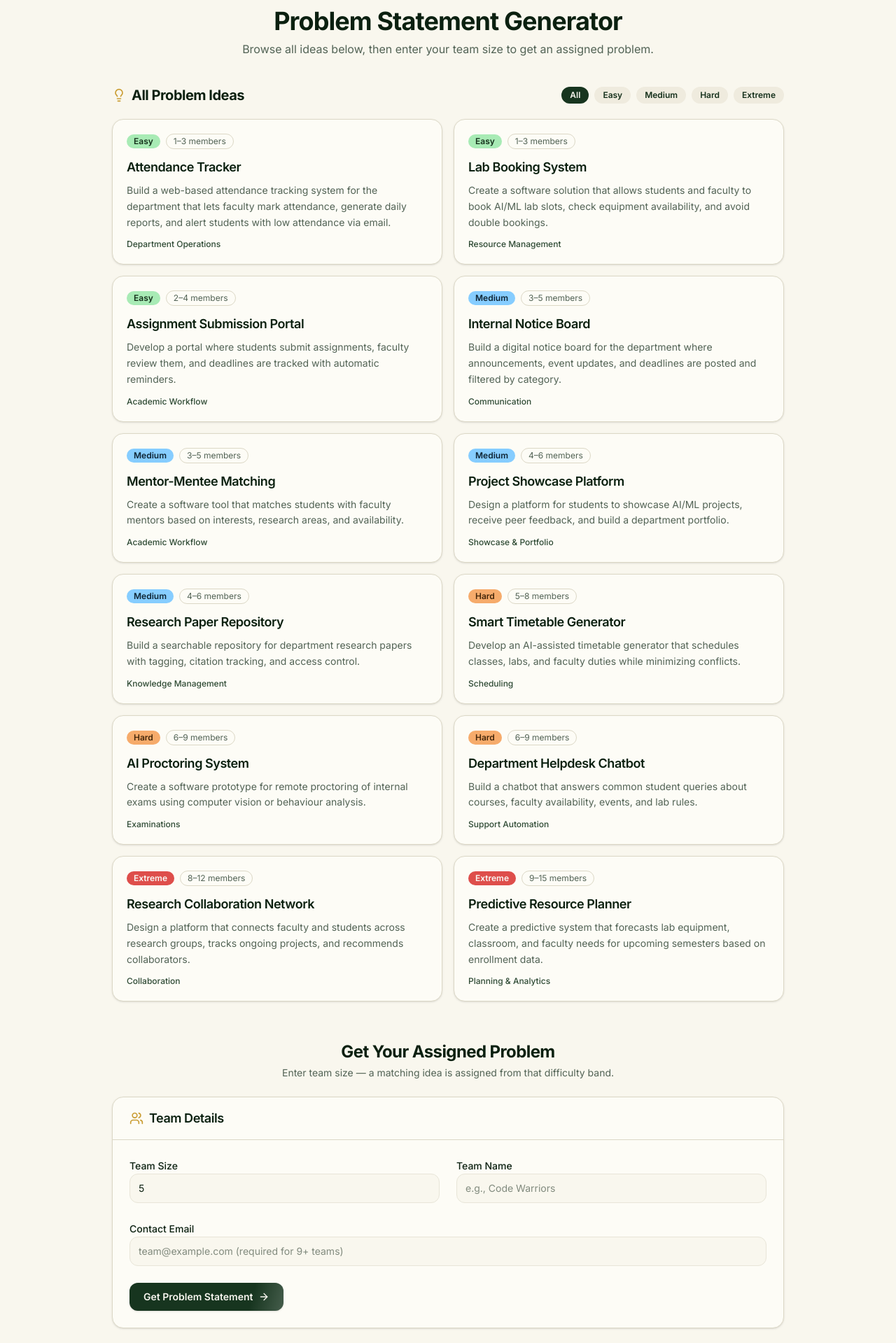
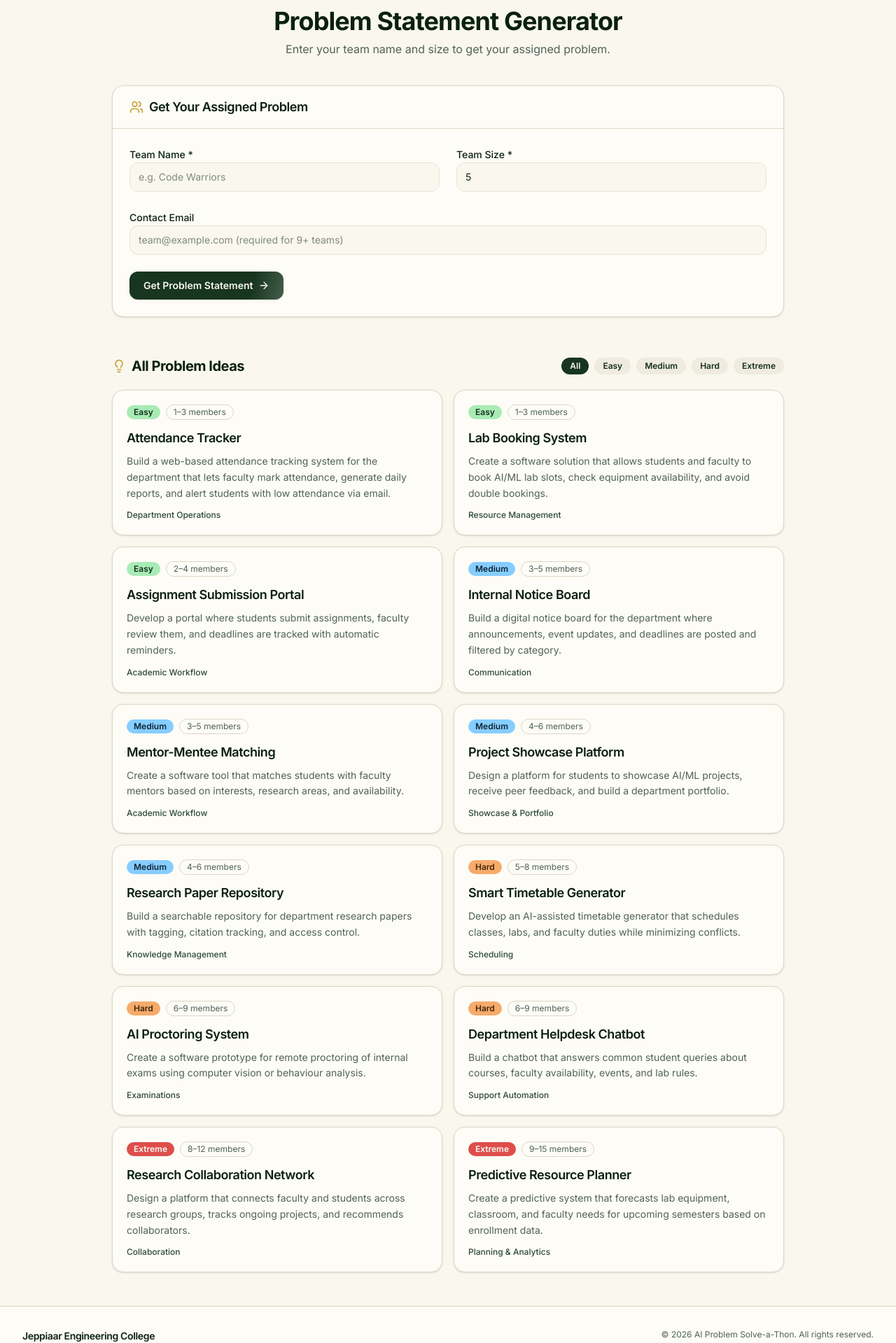
Before and after one commit to sairambn/AI-Competition, a React (Vite) app: page /problems in a window 1280 px wide. Shown: the part 145-2064 px from the top of the page at 70% size. Built offline with nearby package versions, Linux system fonts and the light colour scheme.

Commit message:
feat: Register Assignment button + team name required + link to Submit

```diff
--- a/src/pages/ProblemsPage.tsx
+++ b/src/pages/ProblemsPage.tsx
@@ -1,4 +1,5 @@
 import { useState } from "react";
+import { Link } from "react-router-dom";
 import {
   ArrowRight, RefreshCcw, Users, AlertCircle, CheckCircle2, Copy, Check, Lightbulb,
 } from "lucide-react";
@@ -50,6 +51,10 @@ export function ProblemsPage() {
     setResult(null);
     setCopied(false);
     const size = Number(teamSize);
+    if (!teamName.trim()) {
+      setError("Please enter your team name.");
+      return;
+    }
     if (!Number.isInteger(size) || size < 1 || size > 50) {
       setError("Please enter a team size between 1 and 50.");
       return;
@@ -65,7 +70,7 @@ export function ProblemsPage() {
         teamSize: size,
         difficulty: problem.difficulty,
         isLargeTeam: size >= 9,
-        teamName: teamName.trim() || undefined,
+        teamName: teamName.trim(),
       });
       setTimeout(() => {
         document.getElementById("assigned-result")?.scrollIntoView({ behavior: "smooth", block: "start" });
@@ -77,11 +82,15 @@ export function ProblemsPage() {
 
   const copyProblem = async () => {
     if (!result) return;
-    const text = `${result.problem.title}\n\n${result.problem.description}\n\nDifficulty: ${formatDifficulty(result.difficulty)}\nCategory: ${result.problem.category}\nTeam size: ${result.teamSize}`;
+    const text = `Team: ${result.teamName}\nProblem: ${result.problem.title}\n\n${result.problem.description}\n\nDifficulty: ${formatDifficulty(result.difficulty)}\nCategory: ${result.problem.category}\nTeam size: ${result.teamSize}`;
     await navigator.clipboard.writeText(text);
     setCopied(true);
     setTimeout(() => setCopied(false), 2000);
   };
+
+  const registerUrl = result
+    ? `https://github.com/sairambn/AI-Competition/issues/new?title=${encodeURIComponent(`[Assignment] ${result.teamName} — ${result.problem.title}`)}&body=${encodeURIComponent(`## Team Assignment\n\n- **Team name:** ${result.teamName}\n- **Team size:** ${result.teamSize}\n- **Problem:** ${result.problem.title}\n- **Difficulty:** ${formatDifficulty(result.difficulty)}\n- **Category:** ${result.problem.category}\n- **Problem ID:** ${result.problem.id}\n\n### Description\n${result.problem.description}\n\n---\n*Registered via AI Problem Solve-a-Thon site*`)}`
+    : "#";
 
   return (
     <div className="mx-auto max-w-5xl px-4 py-12 sm:px-6 lg:px-8">
@@ -93,29 +102,114 @@ export function ProblemsPage() {
           Problem Statement Generator
         </h1>
         <p className="mt-2 text-muted-foreground">
-          Browse all ideas below, then enter your team size to get an assigned problem.
+          Enter your team name and size to get your assigned problem.
         </p>
       </div>
 
       <section className="mb-14">
+        <div className="animate-fade-up rounded-xl border border-border bg-card shadow-sm">
+          <div className="border-b border-border px-6 py-4">
+            <h2 className="flex items-center gap-2 text-lg font-semibold text-foreground">
+              <Users className="h-5 w-5 text-gold" /> Get Your Assigned Problem
+            </h2>
+          </div>
+          <form onSubmit={handleSubmit} className="space-y-6 p-6">
+            <div className="grid gap-6 sm:grid-cols-2">
+              <div className="space-y-2">
+                <label htmlFor="teamName" className="text-sm font-medium">Team Name *</label>
+                <input id="teamName" value={teamName} onChange={(e) => setTeamName(e.target.value)}
+                  placeholder="e.g. Code Warriors" required
+                  className="w-full rounded-lg border border-input bg-background px-3 py-2.5 text-sm outline-none ring-ring focus:ring-2" />
+              </div>
+              <div className="space-y-2">
+                <label htmlFor="teamSize" className="text-sm font-medium">Team Size *</label>
+                <input id="teamSize" type="number" min={1} max={50} value={teamSize}
+                  onChange={(e) => setTeamSize(e.target.value)} required
+                  className="w-full rounded-lg border border-input bg-background px-3 py-2.5 text-sm outline-none ring-ring focus:ring-2" />
+              </div>
+            </div>
+            <div className="space-y-2">
+              <label htmlFor="contactEmail" className="text-sm font-medium">Contact Email</label>
+              <input id="contactEmail" type="email" value={contactEmail}
+                onChange={(e) => setContactEmail(e.target.value)}
+                placeholder="team@example.com (required for 9+ teams)"
+                className="w-full rounded-lg border border-input bg-background px-3 py-2.5 text-sm outline-none ring-ring focus:ring-2" />
+            </div>
+            <button type="submit"
+              className="btn-shine inline-flex w-full items-center justify-center rounded-lg bg-primary px-5 py-2.5 text-sm font-semibold text-primary-foreground shadow-sm hover:bg-primary/90 sm:w-auto">
+              Get Problem Statement <ArrowRight className="ml-2 h-4 w-4" />
+            </button>
+          </form>
+        </div>
+
+        {error && (
+          <div className="mt-6 flex items-start gap-3 rounded-lg border border-destructive/30 bg-destructive/10 px-4 py-3 text-sm text-destructive">
+            <AlertCircle className="mt-0.5 h-4 w-4 shrink-0" />
+            <span>{error}</span>
+          </div>
+        )}
+
+        {result && (
+          <div id="assigned-result" className="animate-result mt-8 space-y-6 scroll-mt-24">
+            <div className="hero-card-glow rounded-xl border border-gold/40 bg-parchment p-6 sm:p-8">
+              <div className="mb-1 text-xs font-semibold uppercase tracking-wider text-olive">
+                Assigned to {result.teamName}
+              </div>
+              <div className="flex flex-wrap items-center gap-2">
+                <span className={cn("rounded-full px-2.5 py-0.5 text-xs font-semibold", difficultyClass(result.difficulty))}>
+                  {formatDifficulty(result.difficulty)}
+                </span>
+                <span className="rounded-full border border-gold/50 px-2.5 py-0.5 text-xs font-medium">
+                  {result.teamSize} Members
+                </span>
+                <span className="rounded-full border border-border px-2.5 py-0.5 text-xs text-muted-foreground">
+                  {result.problem.category}
+                </span>
+              </div>
+              <h2 className="mt-4 text-2xl font-bold text-foreground sm:text-3xl">{result.problem.title}</h2>
+              <p className="mt-3 text-base leading-relaxed text-foreground">{result.problem.description}</p>
+              {result.isLargeTeam && (
+                <div className="mt-4 flex items-start gap-2 rounded-lg bg-primary/10 px-4 py-3 text-sm">
+                  <CheckCircle2 className="mt-0.5 h-4 w-4 shrink-0 text-primary" />
+                  <span>Your team of {result.teamSize} has been noted and assigned this problem.</span>
+                </div>
+              )}
+              <div className="mt-6 flex flex-wrap gap-3">
+                <a href={registerUrl} target="_blank" rel="noopener noreferrer"
+                  className="inline-flex items-center gap-2 rounded-lg bg-primary px-4 py-2.5 text-sm font-semibold text-primary-foreground shadow-sm hover:bg-primary/90">
+                  <CheckCircle2 className="h-4 w-4" /> Register Assignment (required)
+                </a>
+                <button type="button" onClick={copyProblem}
+                  className="inline-flex items-center gap-2 rounded-lg border border-border bg-card px-4 py-2 text-sm font-medium hover:bg-secondary">
+                  {copied ? <><Check className="h-4 w-4 text-primary" /> Copied</> : <><Copy className="h-4 w-4" /> Copy Problem</>}
+                </button>
+                <button type="button" onClick={() => { setResult(null); setCopied(false); }}
+                  className="inline-flex items-center gap-2 rounded-lg border border-border bg-card px-4 py-2 text-sm font-medium hover:bg-secondary">
+                  <RefreshCcw className="h-4 w-4" /> Generate Another
+                </button>
+                <Link to={`/submit?team=${encodeURIComponent(result.teamName || "")}&problem=${result.problem.id}`}
+                  className="inline-flex items-center gap-2 rounded-lg border border-border bg-card px-4 py-2 text-sm font-medium hover:bg-secondary">
+                  Go to Submit <ArrowRight className="h-4 w-4" />
+                </Link>
+              </div>
+              <p className="mt-3 text-xs text-muted-foreground">
+                Click <strong>Register Assignment</strong> so the organizer can see your team + problem on GitHub Issues.
+              </p>
+            </div>
+          </div>
+        )}
+      </section>
+
+      <section>
         <div className="mb-5 flex flex-wrap items-center justify-between gap-3">
           <h2 className="flex items-center gap-2 text-xl font-bold text-foreground">
-            <Lightbulb className="h-5 w-5 text-gold" />
-            All Problem Ideas
+            <Lightbulb className="h-5 w-5 text-gold" /> All Problem Ideas
           </h2>
           <div className="flex flex-wrap gap-2">
             {FILTERS.map((f) => (
-              <button
-                key={f}
-                type="button"
-                onClick={() => setFilter(f)}
-                className={cn(
-                  "rounded-full px-3 py-1 text-xs font-semibold transition",
-                  filter === f
-                    ? "bg-primary text-primary-foreground"
-                    : "bg-secondary text-secondary-foreground hover:bg-secondary/80"
-                )}
-              >
+              <button key={f} type="button" onClick={() => setFilter(f)}
+                className={cn("rounded-full px-3 py-1 text-xs font-semibold transition",
+                  filter === f ? "bg-primary text-primary-foreground" : "bg-secondary text-secondary-foreground hover:bg-secondary/80")}>
                 {f === "all" ? "All" : formatDifficulty(f)}
               </button>
             ))}
@@ -123,10 +217,7 @@ export function ProblemsPage() {
         </div>
         <div className="stagger grid gap-4 sm:grid-cols-2">
           {ideas.map((idea) => (
-            <article
-              key={idea.id}
-              className="card-lift rounded-xl border border-border bg-card p-5 shadow-sm"
-            >
+            <article key={idea.id} className="card-lift rounded-xl border border-border bg-card p-5 shadow-sm">
               <div className="flex flex-wrap items-center gap-2">
                 <span className={cn("rounded-full px-2.5 py-0.5 text-xs font-semibold", difficultyClass(idea.difficulty))}>
                   {formatDifficulty(idea.difficulty)}
@@ -142,115 +233,6 @@ export function ProblemsPage() {
           ))}
         </div>
       </section>
-
-      <section>
-        <div className="mb-6 text-center">
-          <h2 className="text-2xl font-bold text-foreground">Get Your Assigned Problem</h2>
-          <p className="mt-1 text-sm text-muted-foreground">
-            Enter team size — a matching idea is assigned from that difficulty band.
-          </p>
-        </div>
-        <div className="animate-fade-up delay-200 rounded-xl border border-border bg-card shadow-sm">
-          <div className="border-b border-border px-6 py-4">
-            <h3 className="flex items-center gap-2 text-lg font-semibold text-foreground">
-              <Users className="h-5 w-5 text-gold" /> Team Details
-            </h3>
-          </div>
-          <form onSubmit={handleSubmit} className="space-y-6 p-6">
-            <div className="grid gap-6 sm:grid-cols-2">
-              <div className="space-y-2">
-                <label htmlFor="teamSize" className="text-sm font-medium text-foreground">Team Size</label>
-                <input
-                  id="teamSize"
-                  type="number"
-                  min={1}
-                  max={50}
-                  value={teamSize}
-                  onChange={(e) => setTeamSize(e.target.value)}
-                  required
-                  className="w-full rounded-lg border border-input bg-background px-3 py-2.5 text-sm outline-none ring-ring transition focus:ring-2"
-                />
-              </div>
-              <div className="space-y-2">
-                <label htmlFor="teamName" className="text-sm font-medium text-foreground">Team Name</label>
-                <input
-                  id="teamName"
-                  value={teamName}
-                  onChange={(e) => setTeamName(e.target.value)}
-                  placeholder="e.g., Code Warriors"
-                  className="w-full rounded-lg border border-input bg-background px-3 py-2.5 text-sm outline-none ring-ring transition focus:ring-2"
-                />
-              </div>
-            </div>
-            <div className="space-y-2">
-              <label htmlFor="contactEmail" className="text-sm font-medium text-foreground">Contact Email</label>
-              <input
-                id="contactEmail"
-                type="email"
-                value={contactEmail}
-                onChange={(e) => setContactEmail(e.target.value)}
-                placeholder="team@example.com (required for 9+ teams)"
-                className="w-full rounded-lg border border-input bg-background px-3 py-2.5 text-sm outline-none ring-ring transition focus:ring-2"
-              />
-            </div>
-            <button
-              type="submit"
-              className="btn-shine inline-flex w-full items-center justify-center rounded-lg bg-primary px-5 py-2.5 text-sm font-semibold text-primary-foreground shadow-sm transition hover:bg-primary/90 sm:w-auto"
-            >
-              Get Problem Statement <ArrowRight className="ml-2 h-4 w-4" />
-            </button>
-          </form>
-        </div>
-
-        {error && (
-          <div className="mt-6 flex items-start gap-3 rounded-lg border border-destructive/30 bg-destructive/10 px-4 py-3 text-sm text-destructive">
-            <AlertCircle className="mt-0.5 h-4 w-4 shrink-0" />
-            <span>{error}</span>
-          </div>
-        )}
-
-        {result && (
-          <div id="assigned-result" className="animate-result mt-8 space-y-6 scroll-mt-24">
-            <div className="hero-card-glow rounded-xl border border-gold/40 bg-parchment p-6">
-              <div className="flex flex-wrap items-center gap-2">
-                <span className={cn("rounded-full px-2.5 py-0.5 text-xs font-semibold", difficultyClass(result.difficulty))}>
-                  {formatDifficulty(result.difficulty)}
-                </span>
-                <span className="rounded-full border border-gold/50 px-2.5 py-0.5 text-xs font-medium">
-                  {result.teamSize} Members
-                </span>
-                {result.teamName && (
-                  <span className="rounded-full border border-border px-2.5 py-0.5 text-xs text-muted-foreground">
-                    {result.teamName}
-                  </span>
-                )}
-              </div>
-              <h2 className="mt-4 text-2xl font-bold text-foreground">{result.problem.title}</h2>
-              <p className="mt-3 leading-relaxed text-foreground">{result.problem.description}</p>
-              <div className="mt-4 flex flex-wrap gap-2">
-                <span className="rounded-md bg-secondary px-2.5 py-1 text-xs font-medium">{result.problem.category}</span>
-                <span className="rounded-md bg-secondary px-2.5 py-1 text-xs font-medium">
-                  {result.problem.min_team_size}–{result.problem.max_team_size} members
-                </span>
-              </div>
-              {result.isLargeTeam && (
-                <div className="mt-4 flex items-start gap-2 rounded-lg bg-primary/10 px-4 py-3 text-sm">
-                  <CheckCircle2 className="mt-0.5 h-4 w-4 shrink-0 text-primary" />
-                  <span>Your team of {result.teamSize} has been noted and assigned this problem.</span>
-                </div>
-              )}
-            </div>
-            <div className="flex flex-wrap justify-center gap-3">
-              <button type="button" onClick={copyProblem} className="inline-flex items-center gap-2 rounded-lg border border-border bg-card px-4 py-2 text-sm font-medium transition hover:bg-secondary">
-                {copied ? <><Check className="h-4 w-4 text-primary" /> Copied</> : <><Copy className="h-4 w-4" /> Copy Problem</>}
-              </button>
-              <button type="button" onClick={() => { setResult(null); setCopied(false); }} className="inline-flex items-center gap-2 rounded-lg border border-border bg-card px-4 py-2 text-sm font-medium transition hover:bg-secondary">
-                <RefreshCcw className="h-4 w-4" /> Generate Another
-              </button>
-            </div>
-          </div>
-        )}
-      </section>
     </div>
   );
 }
```
